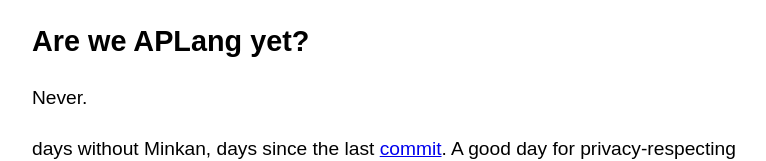
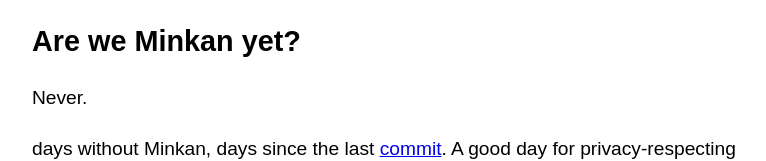
Before and after one commit to minkaus/areweminkanyet, a website built with webpack: page www/src/index.html in a window 1280 px wide. Shown: the top 161 px of the page, without its empty margins (224-990 px from the left). Built offline with nearby package versions, Linux system fonts and the light colour scheme; what areweaplangyet-wasm would draw is missing.

Commit message:
Update index.html

```diff
--- a/www/src/index.html
+++ b/www/src/index.html
@@ -2,9 +2,9 @@
 <html lang="en">
   <head>
     <meta charset="utf-8">
-    <title>Are we APLang yet?</title>
+    <title>Are we Minkan yet?</title>
     <meta name="viewport" content="width=device-width, initial-scale=1">
-    <meta name="description" content="Are we APLang yet?">
+    <meta name="description" content="Are we Minkan yet?">
 
     <style>
       @media (prefers-color-scheme: dark) {
@@ -33,7 +33,7 @@
   <body>
     <article>
       <header>
-        <h1>Are we APLang yet?</h1>
+        <h1>Are we Minkan yet?</h1>
         <aside>Never.</aside>
       </header>
 
```
